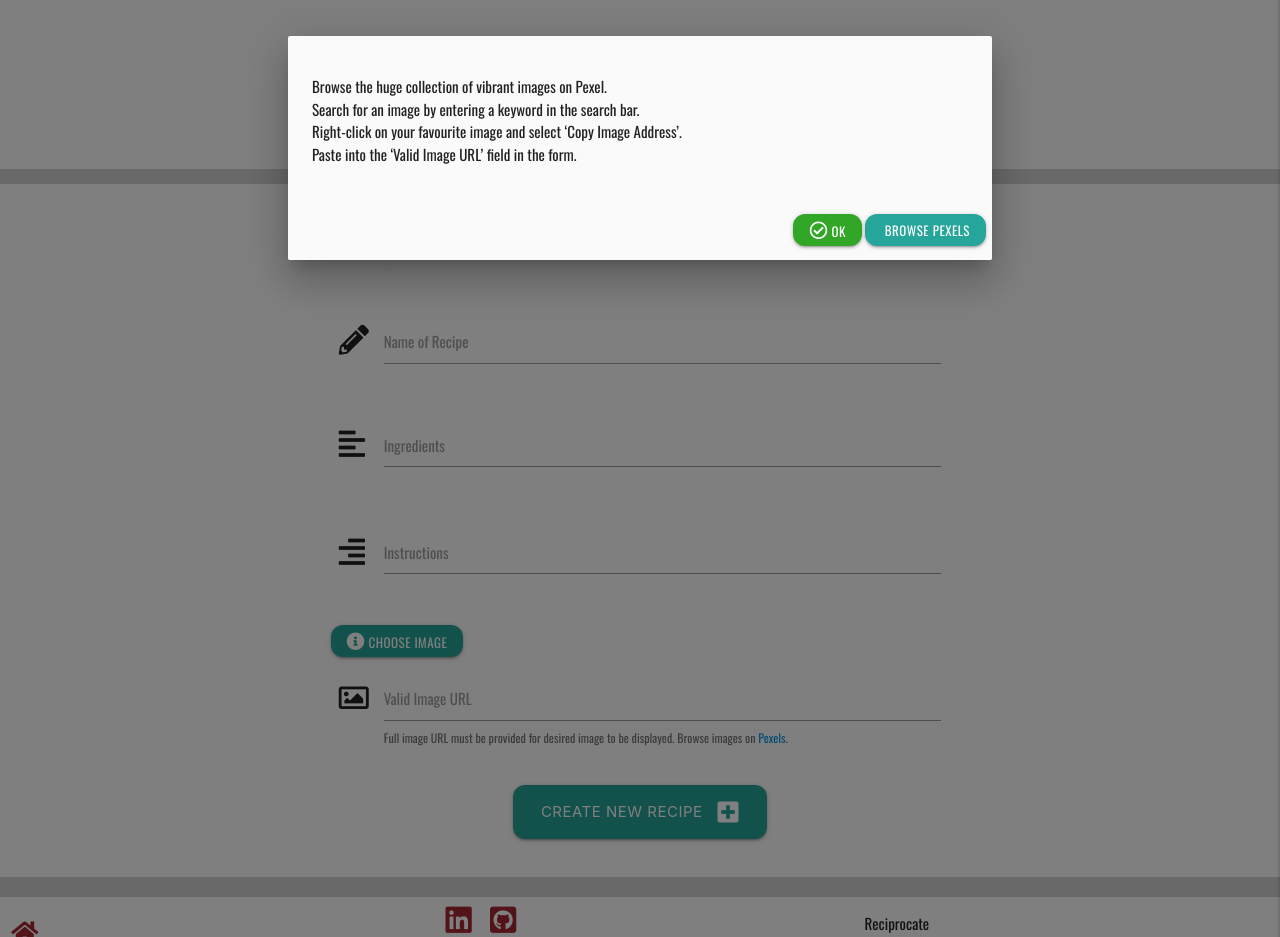
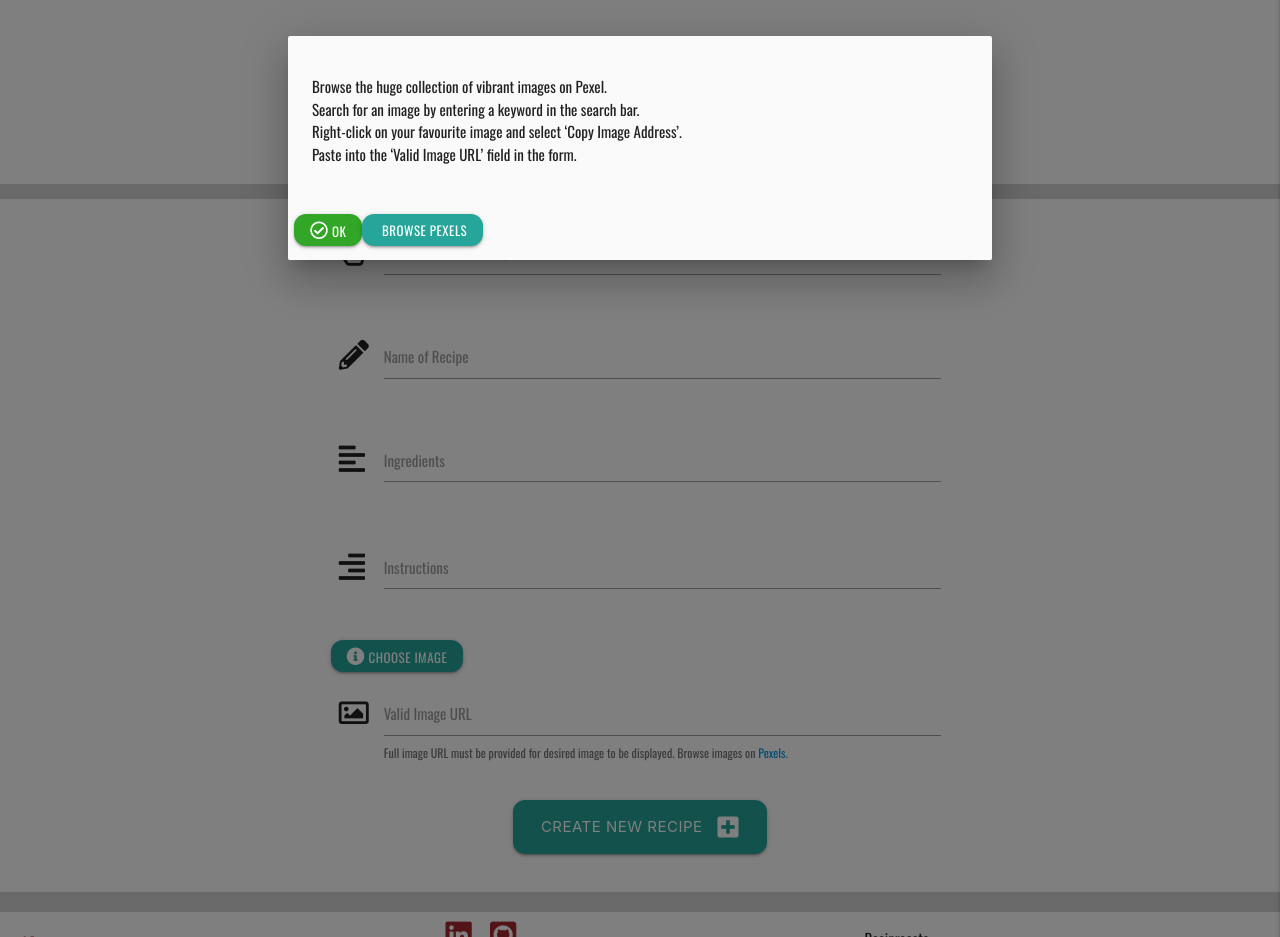
Before and after one commit to Code-Institute-Submissions/alandoherty95-reciprocate-app, a Flask app: page /add_recipe in a window 1280 px wide, after a click on "CHOOSE IMAGE". Shown: the part 64-1001 px from the top of the page. Run offline with Flask 2, Linux system fonts and the light colour scheme; data that the repository does not hold is empty; some libraries are stand-ins or nearby versions; some web fonts are replaced.

Commit message:
Added padding to heading-info class

```diff
--- a/static/css/style.css
+++ b/static/css/style.css
@@ -52,7 +52,7 @@ p {
 }
 
 .heading-info {
-  padding: 0.5rem;
+  padding: 1rem;
   text-align: center;
   background-color: #ffffff;
 }
@@ -272,5 +272,5 @@ nav .nav-wrapper i {
 }
 
 .modal-footer .btn-small {
-  text-align: left;
+  float: left;
 }
--- a/templates/add_recipe.html
+++ b/templates/add_recipe.html
@@ -79,10 +79,10 @@
         </div>
         <div class="modal-footer">
             <a href="{{ url_for('add_recipe') }}"
-            class="btn-small btn-green float-left modal-trigger"><i class="far fa-check-circle"></i>
+            class="btn-small btn-green modal-trigger"><i class="far fa-check-circle"></i>
             OK</a>
             <a href="https://www.pexels.com/search/smoothie/?orientation=portrait"
-            target="_blank" class="btn-small float-left modal-trigger"><i class="far fa-image-alt"></i>
+            target="_blank" class="btn-small modal-trigger"><i class="far fa-image-alt"></i>
             Browse Pexels</a>
         </div>
     </div>
--- a/templates/edit_recipe.html
+++ b/templates/edit_recipe.html
@@ -87,10 +87,10 @@
         </div>
         <div class="modal-footer">
             <a href="{{ url_for('add_recipe') }}"
-                class="btn-small btn-green float-left modal-trigger"><i class="far fa-check-circle"></i>
+                class="btn-small btn-green modal-trigger"><i class="far fa-check-circle"></i>
                 OK</a>
             <a href="https://www.pexels.com/search/smoothie/?orientation=portrait"
-                target="_blank" class="btn-small float-left modal-trigger"><i class="far fa-image-alt"></i>
+                target="_blank" class="btn-small modal-trigger"><i class="far fa-image-alt"></i>
                 Browse Pexels</a>
         </div>
     </div>
```
